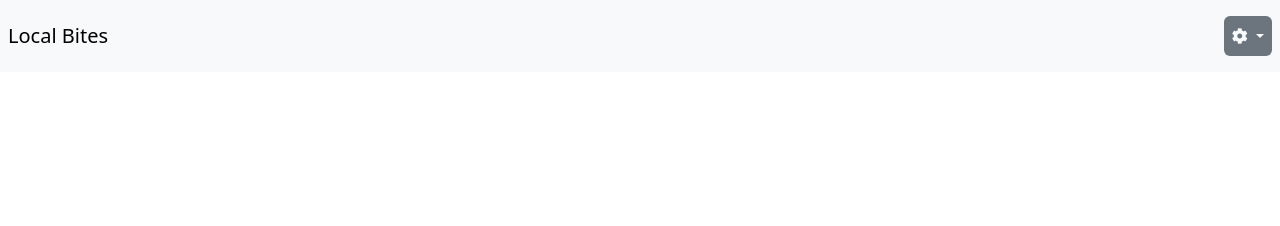
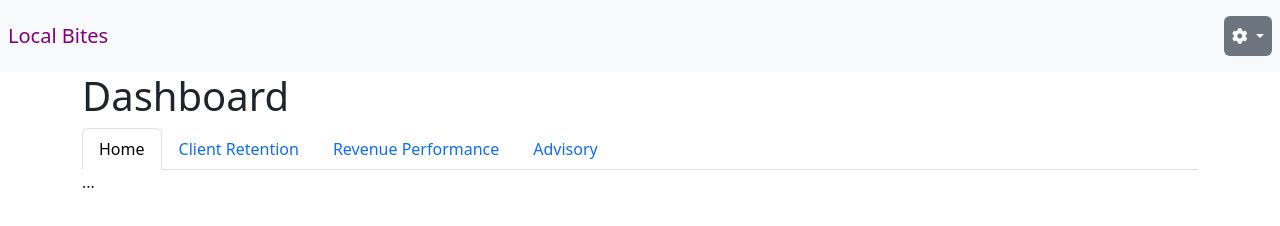
Before and after one commit to 4GeeksAcademy/jide-local-bites-landing, a plain HTML site: page index.html in a window 1280 px wide. Drawn offline with nearby package versions, Linux system fonts and the light colour scheme.

Commit message:
homepage tabs skeleton added

```diff
--- a/index.html
+++ b/index.html
@@ -6,6 +6,7 @@
     <title>Local Bites</title>
     <link href="https://cdn.jsdelivr.net/npm/bootstrap@5.3.0-alpha3/dist/css/bootstrap.min.css" rel="stylesheet" integrity="sha384-KK94CHFLLe+nY2dmCWGMq91rCGa5gtU4mk92HdvYe+M/SXH301p5ILy+dN9+nJOZ" crossorigin="anonymous">
     <link rel="stylesheet" href="https://use.fontawesome.com/releases/v5.0.7/css/all.css">
+    <link rel="stylesheet" href="index.css">
 </head>
 <body>
     <nav class="navbar bg-body-tertiary">
@@ -18,15 +19,40 @@
               <i class="fas fa-cog"></i>
             </a>
               <ul class="dropdown-menu dropdown-menu-end">
-                <li><a class="dropdown-item" href="#"></a></li>
-                <li><a class="dropdown-item" href="#">Accessibility</a></li>
-                <li><a class="dropdown-item" href="#">Privacy and Data</a></li>
+                <li><a class="dropdown-item" href="#">Client Retention</a></li>
+                <li><a class="dropdown-item" href="#">Revenue Performance</a></li>
+                <li><a class="dropdown-item" href="#">Strategy Advisory</a></li>
                 <li><hr class="dropdown-divider"></li>
                 <li><a class="dropdown-item text-danger" href="#">Log out</a></li>
               </ul>
           </div>
         </div>
       </nav>
+
+      <div class="container">
+        <h1>Dashboard</h1>
+      </div>
+
+      <div class="container">
+        <nav>
+            <div class="nav nav-tabs" id="nav-tab" role="tablist">
+              <button class="nav-link active" id="nav-home-tab" data-bs-toggle="tab" data-bs-target="#nav-home" type="button" role="tab" aria-controls="nav-home" aria-selected="true">Home</button>
+              <button class="nav-link" id="nav-profile-tab" data-bs-toggle="tab" data-bs-target="#nav-profile" type="button" role="tab" aria-controls="nav-profile" aria-selected="false">Client Retention</button>
+              <button class="nav-link" id="nav-contact-tab" data-bs-toggle="tab" data-bs-target="#nav-contact" type="button" role="tab" aria-controls="nav-contact" aria-selected="false">Revenue Performance</button>
+              <button class="nav-link" id="nav-disabled-tab" data-bs-toggle="tab" data-bs-target="#nav-disabled" type="button" role="tab" aria-controls="nav-disabled" aria-selected="false">Advisory</button>
+            </div>
+          </nav>
+          <div class="tab-content" id="nav-tabContent">
+            <div class="tab-pane fade show active" id="nav-home" role="tabpanel" aria-labelledby="nav-home-tab" tabindex="0">...
+
+            </div>
+
+            <div class="tab-pane fade" id="nav-profile" role="tabpanel" aria-labelledby="nav-profile-tab" tabindex="0">...</div>
+            <div class="tab-pane fade" id="nav-contact" role="tabpanel" aria-labelledby="nav-contact-tab" tabindex="0">...</div>
+            <div class="tab-pane fade" id="nav-disabled" role="tabpanel" aria-labelledby="nav-disabled-tab" tabindex="0">...</div>
+          </div>
+      </div>
+
       <script src="https://cdn.jsdelivr.net/npm/bootstrap@5.3.0-alpha3/dist/js/bootstrap.bundle.min.js" integrity="sha384-ENjdO4Dr2bkBIFxQpeoTz1HIcje39Wm4jDKdf19U8gI4ddQ3GYNS7NTKfAdVQSZe" crossorigin="anonymous"></script>
 </body>
 </html>
```
